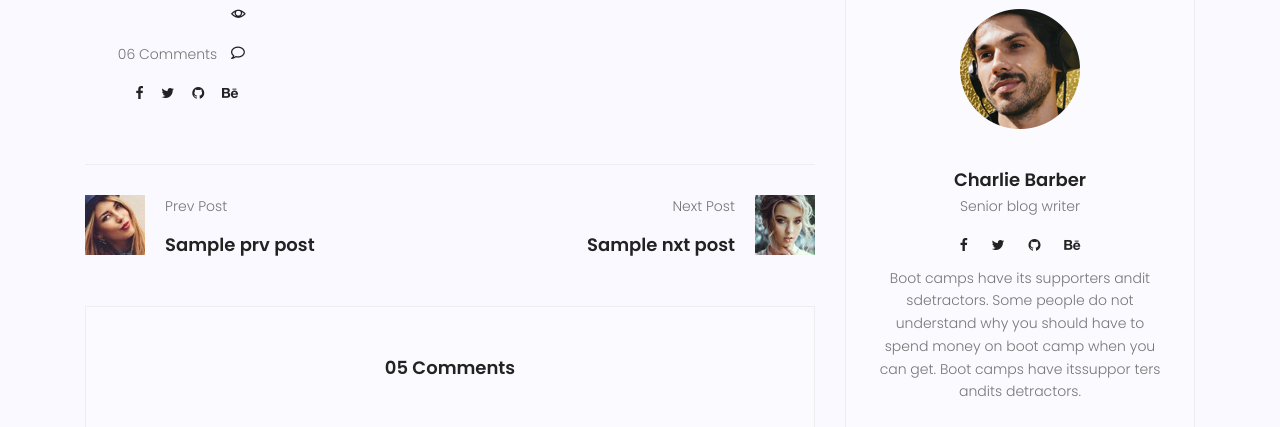
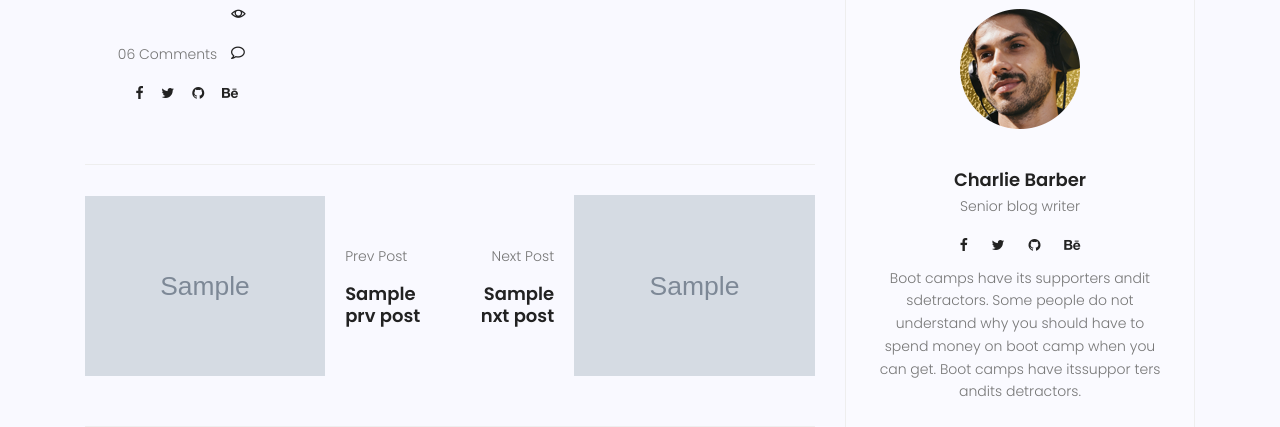
Before and after one commit to NilouSaber/Django-Training, a Django app: template templates/blog/blog-single.html in a window 1280 px wide. Shown: the part 509-936 px from the top of the page. Run offline with Django 5.2, Linux system fonts and the light colour scheme; data comes from the database, SQL or seed files in the repository; both versions use the stored data as it was after the commit; the template is opened without the code that fills it: values that come from a table or form of the project are taken from there, most other values are stand-ins (such as "Sample title", 1, 10 or a date in 2020); grey boxes marked "Sample" are stand-in pictures; some libraries are stand-ins or nearby versions.

Commit message:
removed venv

```diff
--- a/blog/models.py
+++ b/blog/models.py
@@ -1,7 +1,7 @@
 from django.db import models
 import datetime
 from django.contrib.auth.models import User
-
+from PIL import Image
 # Create your models here.
 class Category(models.Model):
     name = models.CharField(max_length=150)
@@ -13,6 +13,8 @@ class post(models.Model):
     title = models.CharField(max_length=255)
     content = models.TextField()
     image = models.ImageField(upload_to='blog/', default='blog/default.jpg')
+    #thumbImage = models.ImageField(upload_to='blog_thumb/', default="blog_thumb/default.jpg")
+    #thumbImage = models.ImageField(upload_to='blog_thumb', height_field='60', width_field='60', max_length=100, default="blog_thumb/default.jpg")
     # tags =
     category = models.ManyToManyField(Category)
     author = models.ForeignKey(User, on_delete=models.SET_NULL, null=True)
@@ -26,3 +28,10 @@ class post(models.Model):
         verbose_name = "blog post"
     def __str__(self):
         return self.title
+
+def resize_image(self):
+        img = Image.open(self.image.path)
+        if img.height > 60 or img.width > 60:
+            output_size = (60, 60)
+            img.thumbnail(output_size)
+            img.save('blog_thumb')
--- a/templates/blog/blog-single.html
+++ b/templates/blog/blog-single.html
@@ -58,7 +58,7 @@
 												<div class="col-lg-6 col-md-6 col-12 nav-left flex-row d-flex justify-content-start align-items-center">
 													{% if prvPost %}
 													<div class="thumb">
-														<a href="#"><img class="img-fluid" src="{% static 'img/blog/prev.jpg' %}" alt=""></a>
+														<a href="#"><img class="img-fluid" src="{{prvPost.thumbImage.url}}" alt=""></a>
 													</div>
 													<div class="arrow">
 														<a href="#"><span class="lnr text-white lnr-arrow-left"></span></a>
@@ -88,7 +88,7 @@
 														<a href="#"><span class="lnr text-white lnr-arrow-right"></span></a>
 													</div>
 													<div class="thumb">
-														<a href="#"><img class="img-fluid" src="{% static 'img/blog/next.jpg' %}" alt=""></a>
+														<a href="#"><img class="img-fluid" src="{{nxtPost.thumbImage.url}}" alt=""></a>
 													</div>
 													{% else %}
 														<div class="arrow"></div>
```
Also changed, not shown: blog/migrations/0007_post_thumbimage.py (added), blog/migrations/0008_alter_post_thumbimage.py (added), db.sqlite3, media/blog/C0960BB5-46EB-4171-88B4885420DC7D60_source.jpg (added), media/blog/C0960BB5-46EB-4171-88B4885420DC7D60_source_qt0h4X8.jpg (added), media/blog_thumb/C0960BB5-46EB-4171-88B4885420DC7D60_source.jpg (added), media/blog_thumb/default.jpg (added), 4 other files.
